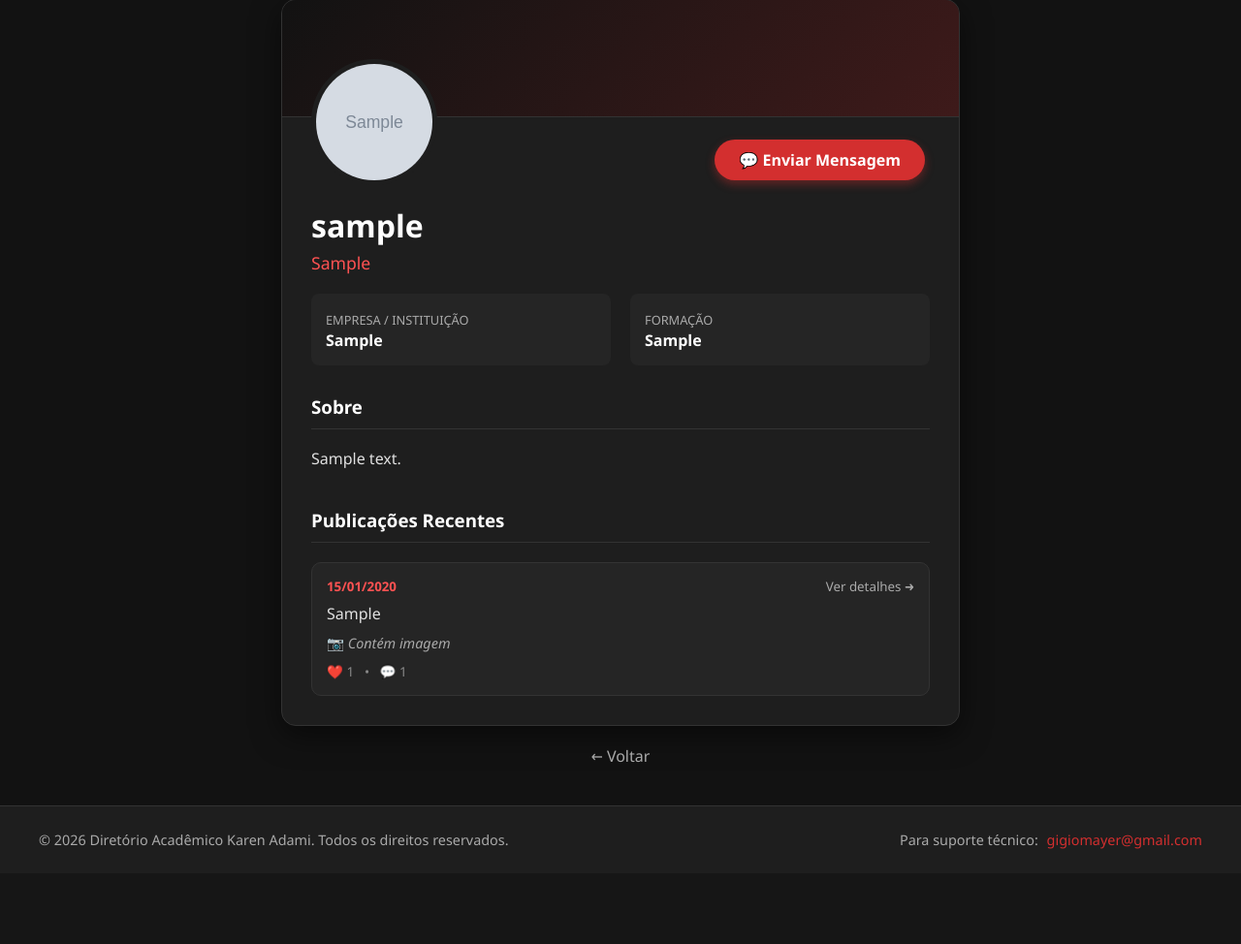
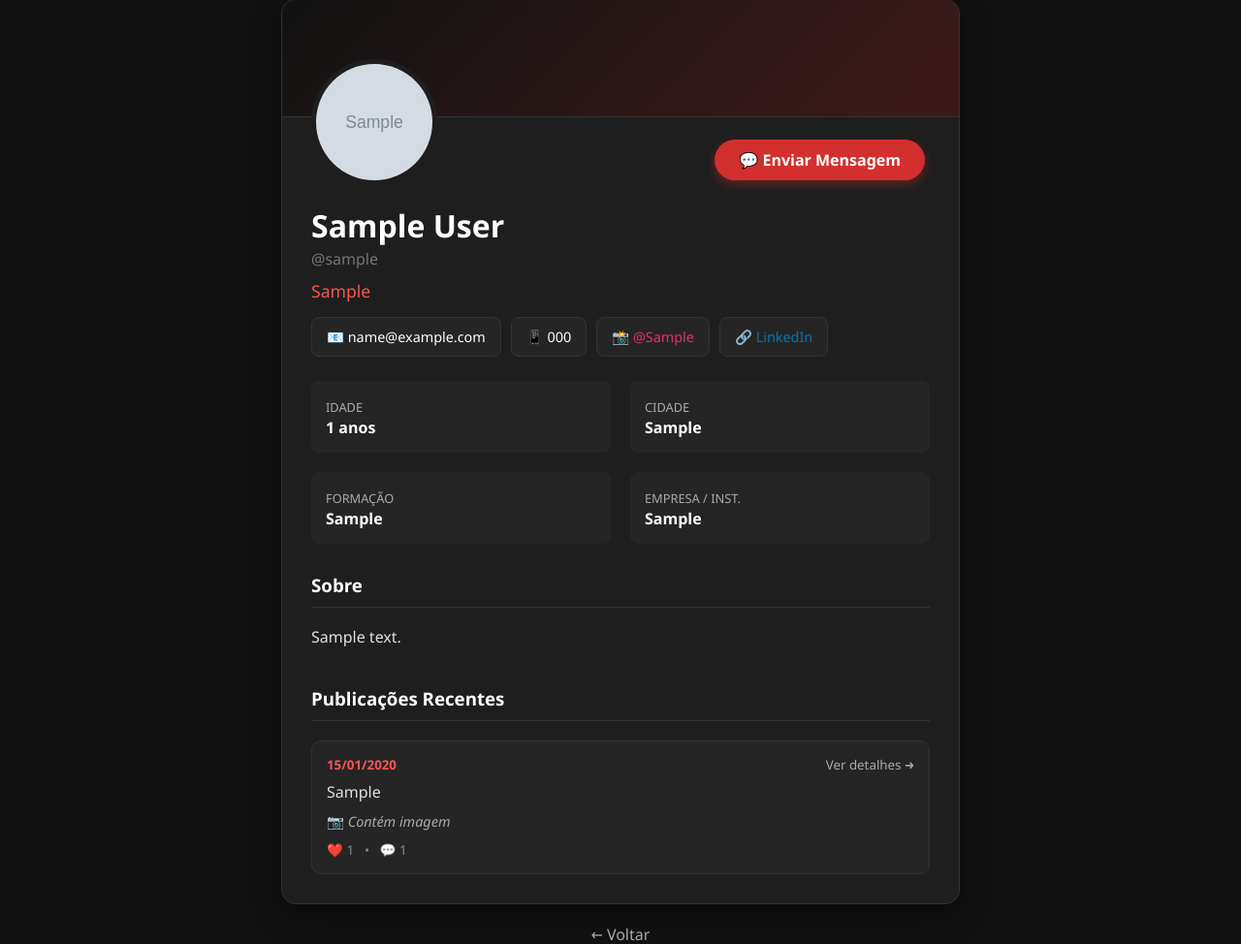
Before and after one commit to Mayer0212/mentoria-plataforma, a Django app: a page that uses templates/perfil_publico.html in a window 1280 px wide. Shown: the part 133-1107 px from the top of the page at 97% size. Before the commit the page ends 1009 px from the top, so only its background shows below. Run offline with Django 5.2, Linux system fonts and the light colour scheme; tables that the repository leaves empty hold one stand-in row (values such as "Sample post"); grey boxes marked "Sample" are stand-in pictures.

Commit message:
alteraçao dos perfis

```diff
--- a/core/forms.py
+++ b/core/forms.py
@@ -72,7 +72,7 @@ class PerfilUpdateForm(forms.ModelForm):
     class Meta:
         model = Perfil
         # Adicionei os novos campos nesta lista:
-        fields = ['foto', 'profissao', 'empresa', 'formacao', 'idade', 'telefone', 'linkedin', 'instagram', 'bio']
+        fields = ['foto', 'profissao', 'empresa', 'cidade', 'formacao', 'idade', 'telefone', 'linkedin', 'instagram', 'bio']
 
         widgets = {
             'bio': forms.Textarea(attrs={'rows': 3}),
--- a/core/models.py
+++ b/core/models.py
@@ -58,6 +58,7 @@ class Perfil(models.Model):
     bio = models.TextField(blank=True, null=True, verbose_name="Sobre mim")
     idade = models.PositiveIntegerField(blank=True, null=True)
     profissao = models.CharField(max_length=100, blank=True, null=True, verbose_name="Profissão")
+    cidade = models.CharField(max_length=100, blank=True, null=True, verbose_name='Cidade/Estado')
     formacao = models.CharField(max_length=150, blank=True, null=True, verbose_name="Formação Acadêmica")
     empresa = models.CharField(max_length=100, blank=True, null=True)
     telefone = models.CharField(max_length=20, blank=True, null=True, verbose_name="Telefone / WhatsApp")
--- a/templates/perfil_publico.html
+++ b/templates/perfil_publico.html
@@ -2,9 +2,9 @@
 
 {% block content %}
 <style>
-    /* Estilos do Mentor (Reaproveitado do Fórum) */
+    /* Estilos do Mentor */
     .mentor-border {
-        border-color: #FFD700 !important; /* Força a borda dourada */
+        border-color: #FFD700 !important;
         box-shadow: 0 0 15px rgba(255, 215, 0, 0.4);
     }
     .mentor-badge {
@@ -24,6 +24,28 @@
     .post-item:hover {
         background: rgba(255,255,255,0.08) !important;
         transform: translateX(5px);
+    }
+
+    /* Botões de Redes Sociais */
+    .social-btn {
+        background: #252525;
+        color: white;
+        text-decoration: none;
+        padding: 10px 15px;
+        border-radius: 8px;
+        display: inline-flex;
+        align-items: center;
+        gap: 8px;
+        transition: 0.2s;
+        border: 1px solid var(--border);
+        font-size: 0.9em;
+        cursor: pointer; /* Garante a mãozinha no mouse */
+        font-family: inherit; /* Para botões herdarem a fonte */
+    }
+    .social-btn:hover {
+        background: #333;
+        transform: translateY(-2px);
+        color: white;
     }
 </style>
 
@@ -56,24 +78,72 @@
                 {% endif %}
             </div>
 
+            <div>
                 <h1 style="margin: 0; font-size: 2em; color: white; display: flex; align-items: center;">
+                    {% if perfil_user.get_full_name %}
+                        {{ perfil_user.get_full_name }}
+                    {% else %}
                         {{ perfil_user.username }}
+                    {% endif %}
+
                     {% if perfil_user.perfil.tipo == 'Mentor' %}
                         <span class="mentor-badge">Mentor</span>
                     {% endif %}
                 </h1>
-            <p style="color: var(--accent); font-size: 1.1em; font-weight: 500; margin: 5px 0 20px;">
+                <p style="color: #71767b; font-size: 1em; margin: 2px 0 10px;">@{{ perfil_user.username }}</p>
+            </div>
+
+            <p style="color: var(--accent); font-size: 1.1em; font-weight: 500; margin: 5px 0 15px;">
                 {{ perfil_user.perfil.profissao|default:"Membro da Comunidade" }}
             </p>
 
+            <div style="display: flex; flex-wrap: wrap; gap: 10px; margin-bottom: 25px;">
+
+                <button onclick="copiarTexto('{{ perfil_user.email }}', this)" class="social-btn">
+                    📧 {{ perfil_user.email }}
+                </button>
+
+                {% if perfil_user.perfil.telefone %}
+                    <button onclick="copiarTexto('{{ perfil_user.perfil.telefone }}', this)" class="social-btn">
+                        📱 {{ perfil_user.perfil.telefone }}
+                    </button>
+                {% endif %}
+
+                {% if perfil_user.perfil.instagram %}
+                    <a href="https://instagram.com/{{ perfil_user.perfil.instagram }}" target="_blank" class="social-btn" style="color: #E1306C;">
+                        📸 @{{ perfil_user.perfil.instagram }}
+                    </a>
+                {% endif %}
+
+                {% if perfil_user.perfil.linkedin %}
+                    <a href="{{ perfil_user.perfil.linkedin }}" target="_blank" class="social-btn" style="color: #0077b5;">
+                        🔗 LinkedIn
+                    </a>
+                {% endif %}
+            </div>
+
             <div style="display: grid; grid-template-columns: 1fr 1fr; gap: 20px; margin-bottom: 30px;">
+
+                {% if perfil_user.perfil.idade %}
                 <div style="background: #252525; padding: 15px; border-radius: 8px;">
-                    <small style="color: var(--text-muted); text-transform: uppercase; font-size: 0.8em;">Empresa / Instituição</small>
-                    <div style="color: white; font-weight: bold;">{{ perfil_user.perfil.empresa|default:"-" }}</div>
+                    <small style="color: var(--text-muted); text-transform: uppercase; font-size: 0.8em;">Idade</small>
+                    <div style="color: white; font-weight: bold;">{{ perfil_user.perfil.idade }} anos</div>
                 </div>
+                {% endif %}
+
+                <div style="background: #252525; padding: 15px; border-radius: 8px;">
+                    <small style="color: var(--text-muted); text-transform: uppercase; font-size: 0.8em;">Cidade</small>
+                    <div style="color: white; font-weight: bold;">{{ perfil_user.perfil.cidade|default:"-" }}</div>
+                </div>
+
                 <div style="background: #252525; padding: 15px; border-radius: 8px;">
                     <small style="color: var(--text-muted); text-transform: uppercase; font-size: 0.8em;">Formação</small>
                     <div style="color: white; font-weight: bold;">{{ perfil_user.perfil.formacao|default:"-" }}</div>
+                </div>
+
+                <div style="background: #252525; padding: 15px; border-radius: 8px;">
+                    <small style="color: var(--text-muted); text-transform: uppercase; font-size: 0.8em;">Empresa / Inst.</small>
+                    <div style="color: white; font-weight: bold;">{{ perfil_user.perfil.empresa|default:"-" }}</div>
                 </div>
             </div>
 
@@ -124,4 +194,29 @@
     </div>
 
 </div>
+
+<script>
+    function copiarTexto(texto, botao) {
+        // Copia para a área de transferência
+        navigator.clipboard.writeText(texto).then(function() {
+
+            // Guarda o texto original do botão (ex: 📱 11999...)
+            const textoOriginal = botao.innerHTML;
+
+            // Muda para mensagem de sucesso
+            botao.innerHTML = "✅ Copiado!";
+            botao.style.borderColor = "#2ecc71"; // Borda verde opcional
+
+            // Depois de 2 segundos, volta ao normal
+            setTimeout(function() {
+                botao.innerHTML = textoOriginal;
+                botao.style.borderColor = "var(--border)";
+            }, 2000);
+
+        }, function(err) {
+            alert('Erro ao copiar: ' + err);
+        });
+    }
+</script>
+
 {% endblock %}
```
Also changed, not shown: core/migrations/0008_perfil_cidade.py (added). Lines whose indentation alone changed are shown as unchanged.
